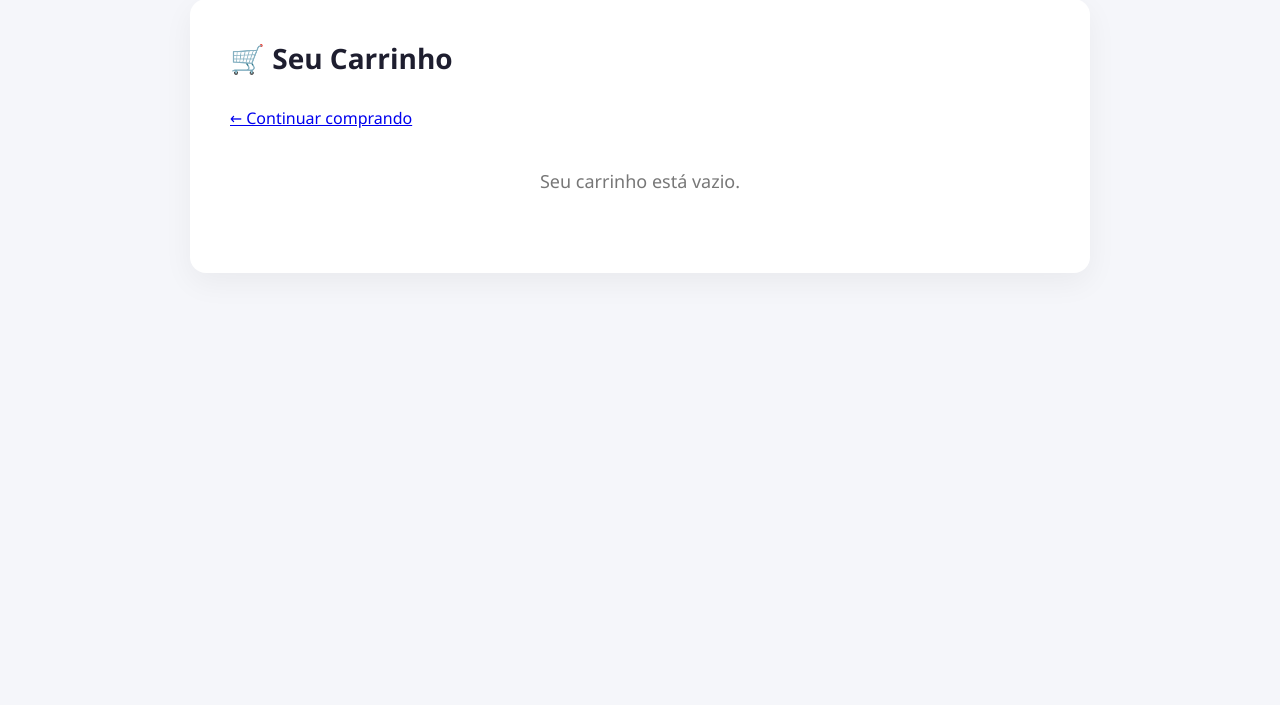
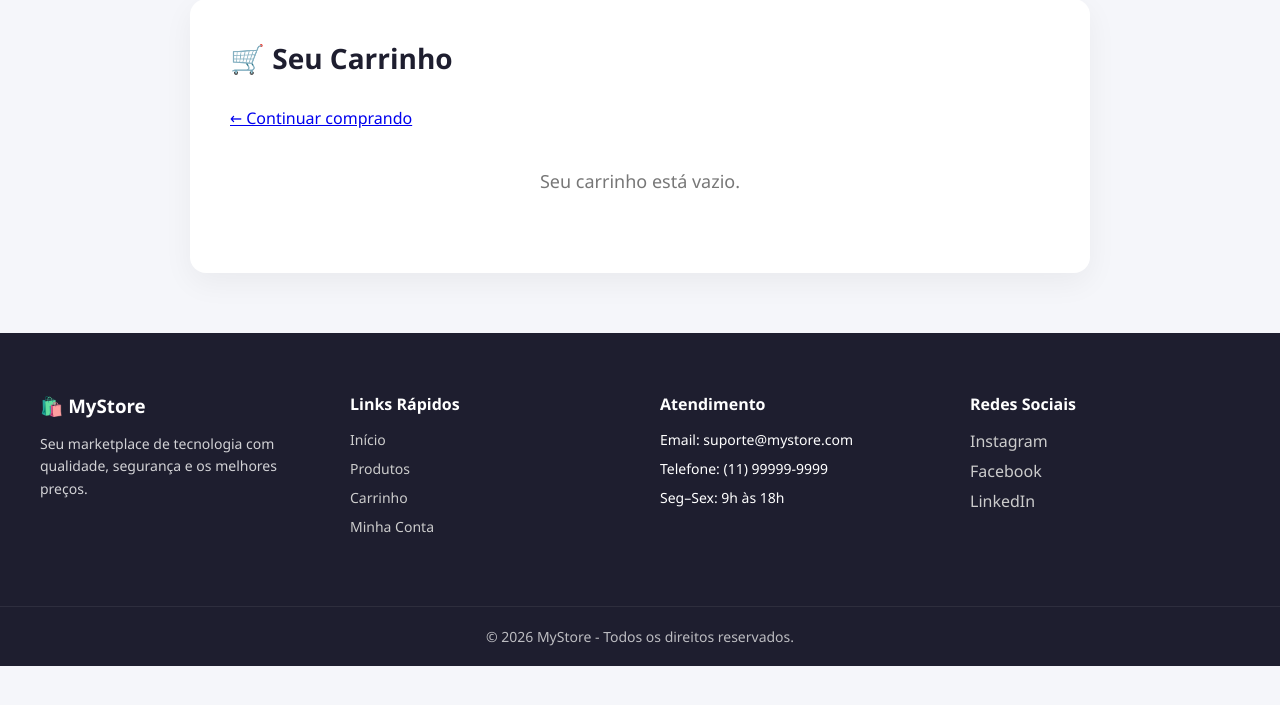
Before and after one commit to GVScode/e-commerce, a PHP site: page /cart.php in a window 1280 px wide. Shown: the part 61-766 px from the top of the page. Run offline with PHP 8.4, Linux system fonts and the light colour scheme.

Commit message:
subindo footer

```diff
--- a/assets/style.css
+++ b/assets/style.css
@@ -741,7 +741,6 @@ body {
 .main-footer {
     background: #1e1e2f;
     color: #fff;
-    margin-top: 60px;
 }
 
 .footer-container {
--- a/cart.php
+++ b/cart.php
@@ -55,3 +55,46 @@ $total = 0;
     }
     ?>
 </div>
+<!-- FOOTER -->
+<footer class="main-footer">
+    <div class="footer-container">
+
+        <div class="footer-column">
+            <h3>🛍️ MyStore</h3>
+            <p>Seu marketplace de tecnologia com qualidade, segurança e os melhores preços.</p>
+        </div>
+
+        <div class="footer-column">
+            <h4>Links Rápidos</h4>
+            <ul>
+                <li><a href="#">Início</a></li>
+                <li><a href="#">Produtos</a></li>
+                <li><a href="#">Carrinho</a></li>
+                <li><a href="#">Minha Conta</a></li>
+            </ul>
+        </div>
+
+        <div class="footer-column">
+            <h4>Atendimento</h4>
+            <ul>
+                <li>Email: suporte@mystore.com</li>
+                <li>Telefone: (11) 99999-9999</li>
+                <li>Seg–Sex: 9h às 18h</li>
+            </ul>
+        </div>
+
+        <div class="footer-column">
+            <h4>Redes Sociais</h4>
+            <div class="social-links">
+                <a href="#">Instagram</a>
+                <a href="#">Facebook</a>
+                <a href="#">LinkedIn</a>
+            </div>
+        </div>
+
+    </div>
+
+    <div class="footer-bottom">
+        © <?= date('Y'); ?> MyStore - Todos os direitos reservados.
+    </div>
+</footer>
```
Also changed, not shown: checkout.php (+47 -0 lines), logout.php (+44 -0 lines).
